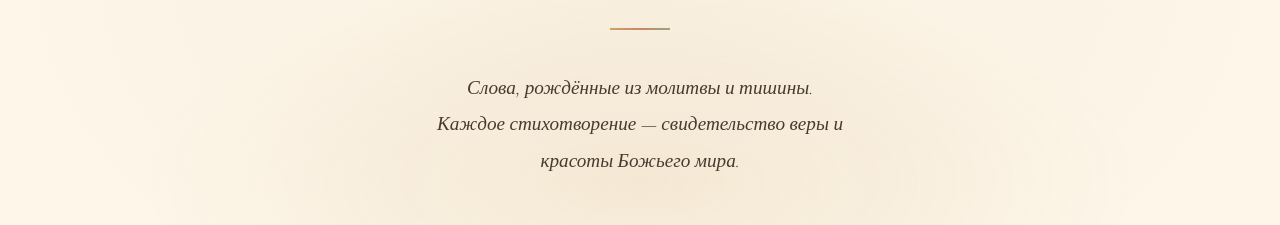
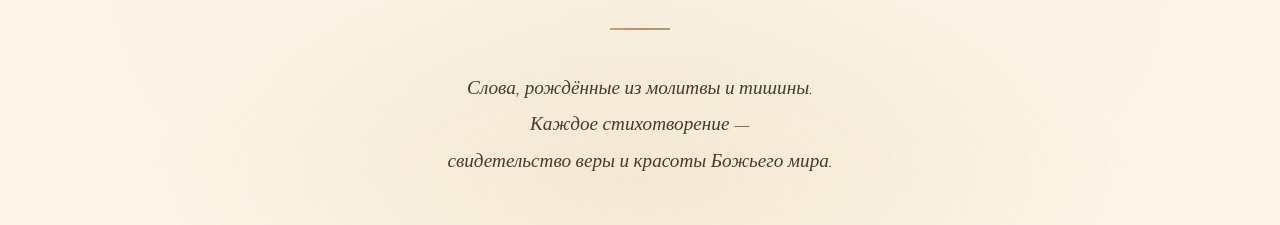
Before and after one commit to pr-poehali-dev/creative-poetry-platform, a React (Vite) app: page / in a window 1280 px wide. Shown: the part 499-724 px from the top of the page. Built offline with nearby package versions, Linux system fonts and the light colour scheme; no server answers.

Commit message:
[FIX] Перенес строку на странице свидетельства

```diff
--- a/src/components/poetry/HomeSection.tsx
+++ b/src/components/poetry/HomeSection.tsx
@@ -29,8 +29,8 @@ export default function HomeSection({ activeSection, setActiveSection, navigate,
                 стихотворения
               </h1>
               <div style={{ width: "60px", height: "2px", background: "linear-gradient(90deg, #c08a3e, #b5673a, #7a8c60)", opacity: 0.75, margin: "2.5rem auto" }} />
-              <p style={{ fontFamily: "'Cormorant Garamond', serif", fontSize: "1.2rem", fontWeight: 300, lineHeight: 1.9, color: "rgba(58,45,32,0.93)", fontStyle: "italic", maxWidth: "480px" }}>
-                Слова, рождённые из молитвы и тишины. Каждое{"\u00A0"}стихотворение{"\u00A0"}— свидетельство веры и красоты Божьего мира.
+              <p style={{ fontFamily: "'Cormorant Garamond', serif", fontSize: "1.2rem", fontWeight: 300, lineHeight: 1.9, color: "rgba(58,45,32,0.93)", fontStyle: "italic", maxWidth: "560px" }}>
+                Слова, рождённые из молитвы и тишины. Каждое{"\u00A0"}стихотворение{"\u00A0"}—<br />свидетельство веры и красоты Божьего мира.
               </p>
               <div className="flex gap-4 mt-12">
                 <button onClick={() => navigate("poems")} style={btnGold}>Читать стихи</button>
```
